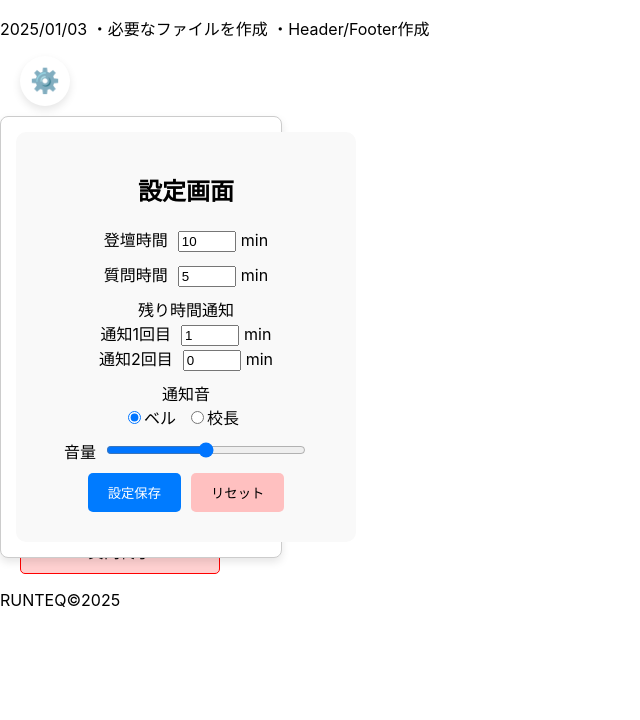
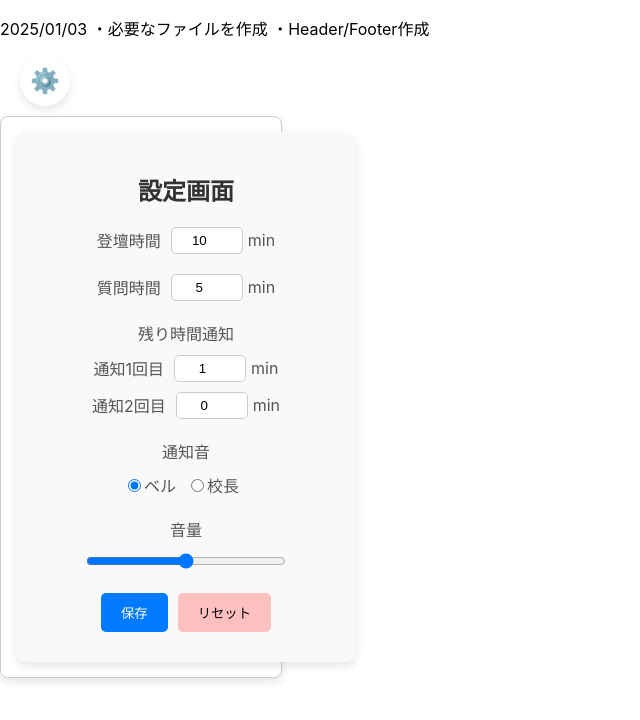
Before and after one commit to RUNTEQ-Isamin-Michi-Sakupi/lets-shuffle, a React (Create React App) app in the folder src/: page / in a window 1280 px wide. Both pictures are taken after a click on the button "⚙️". Shown: the top 720 px of the page, without its empty margins (0-640 px from the left). Built offline with nearby package versions, Linux system fonts and the light colour scheme.

Commit message:
設定画面の表示をいい感じに変更

```diff
--- a/src/src/03_views/components/blocks/Setting.jsx
+++ b/src/src/03_views/components/blocks/Setting.jsx
@@ -37,85 +37,89 @@ const Setting = ({ presentationTime, setPresentationTime, questionTime, setQuest
     };
 
     return (
-        <div style={{ padding: '20px', backgroundColor: '#f9f9f9', borderRadius: '10px', width: '300px' }}>
-            <h2 style={{ textAlign: 'center' }}>設定画面</h2>
+        <div style={{ padding: '20px', backgroundColor: '#f9f9f9', borderRadius: '10px', width: '300px', boxShadow: '0 4px 8px rgba(0, 0, 0, 0.1)' }}>
+            <h2 style={{ textAlign: 'center', marginBottom: '20px', color: '#333' }}>設定画面</h2>
 
             {/* 登壇時間 */}
-            <div style={{ marginBottom: '10px', textAlign: 'center' }}>
-                <label>登壇時間</label>
+            <div style={{ marginBottom: '20px', textAlign: 'center', display: 'flex', alignItems: 'center', justifyContent: 'center' }}>
+                <label style={{ marginRight: '10px', color: '#555' }}>登壇時間</label>
                 <input
                     type="number"
                     value={localPresentationTime}
                     onChange={(e) => setLocalPresentationTime(Number(e.target.value))}
                     style={{
-                        width: '50px',
-                        marginLeft: '10px',
-                        marginRight: '5px',
+                        width: '60px',
+                        padding: '5px',
+                        textAlign: 'center',
+                        borderRadius: '5px',
+                        border: '1px solid #ccc',
                     }}
                 />
-                min
+                <span style={{ marginLeft: '5px', color: '#555' }}>min</span>
             </div>
 
             {/* 質問時間 */}
-            <div style={{ marginBottom: '10px', textAlign: 'center' }}>
-                <label>質問時間</label>
+            <div style={{ marginBottom: '20px', textAlign: 'center', display: 'flex', alignItems: 'center', justifyContent: 'center' }}>
+                <label style={{ marginRight: '10px', color: '#555' }}>質問時間</label>
                 <input
                     type="number"
                     value={localQuestionTime}
                     onChange={(e) => setLocalQuestionTime(Number(e.target.value))}
                     style={{
-                        width: '50px',
-                        marginLeft: '10px',
-                        marginRight: '5px',
+                        width: '60px',
+                        padding: '5px',
+                        textAlign: 'center',
+                        borderRadius: '5px',
+                        border: '1px solid #ccc',
                     }}
                 />
-                min
+                <span style={{ marginLeft: '5px', color: '#555' }}>min</span>
             </div>
 
             {/* 残り時間通知 */}
-            <div style={{ marginBottom: '10px', textAlign: 'center' }}>
-                <label>残り時間通知</label>
-                <div style={{ textAlign: 'center' }}>
-                    <label>
-                        通知1回目
+            <div style={{ marginBottom: '20px', textAlign: 'center' }}>
+                <label style={{ display: 'block', marginBottom: '10px', color: '#555' }}>残り時間通知</label>
+                <div style={{ marginBottom: '10px', display: 'flex', alignItems: 'center', justifyContent: 'center' }}>
+                    <label style={{ marginRight: '10px', color: '#555' }}>通知1回目</label>
                     <input
                         type="number"
                         value={localFirstNotification}
                         onChange={(e) => setLocalFirstNotification(Number(e.target.value))}
                         style={{
-                                width: '50px',
-                                marginLeft: '10px',
-                                marginRight: '5px',
+                            width: '60px',
+                            padding: '5px',
+                            textAlign: 'center',
+                            borderRadius: '5px',
+                            border: '1px solid #ccc',
                         }}
                     />
-                        min
-                    </label>
+                    <span style={{ marginLeft: '5px', color: '#555' }}>min</span>
                 </div>
-                <div style={{ textAlign: 'center' }}>
-                    <label>
-                        通知2回目
+                <div style={{ display: 'flex', alignItems: 'center', justifyContent: 'center' }}>
+                    <label style={{ marginRight: '10px', color: '#555' }}>通知2回目</label>
                     <input
                         type="number"
                         value={localSecondNotification}
                         onChange={(e) => setLocalSecondNotification(Number(e.target.value))}
                         style={{
-                                width: '50px',
-                                marginLeft: '10px',
-                                marginRight: '5px',
+                            width: '60px',
+                            padding: '5px',
+                            textAlign: 'center',
+                            borderRadius: '5px',
+                            border: '1px solid #ccc',
                         }}
                     />
-                        min
-                    </label>
+                    <span style={{ marginLeft: '5px', color: '#555' }}>min</span>
                 </div>
             </div>
 
             {/* 通知音 */}
-            <div style={{ marginBottom: '10px', textAlign: 'center' }}>
-                <label>通知音</label>
-                <div style={{ textAlign: 'center' }}>
+            <div style={{ marginBottom: '20px', textAlign: 'center' }}>
+                <label style={{ display: 'block', marginBottom: '10px', color: '#555' }}>通知音</label>
+                <div>
                     {['ベル', '校長'].map((sound) => (
                         <div key={sound} style={{ display: 'inline-block', marginRight: '10px' }}>
-                            <label>
+                            <label style={{ color: '#555' }}>
                                 <input
                                     type="radio"
                                     value={sound}
@@ -130,15 +134,15 @@ const Setting = ({ presentationTime, setPresentationTime, questionTime, setQuest
             </div>
 
             {/* 音量 */}
-            <div style={{ marginBottom: '10px', textAlign: 'center' }}>
-                <label>音量</label>
+            <div style={{ marginBottom: '20px', textAlign: 'center' }}>
+                <label style={{ display: 'block', marginBottom: '10px', color: '#555' }}>音量</label>
                 <input
                     type="range"
                     value={localVolume}
                     onChange={(e) => setLocalVolume(Number(e.target.value))}
                     min="0"
                     max="100"
-                    style={{ marginLeft: '10px', width: '200px' }}
+                    style={{ width: '200px' }}
                 />
             </div>
 
@@ -156,7 +160,7 @@ const Setting = ({ presentationTime, setPresentationTime, questionTime, setQuest
                         marginRight: '10px',
                     }}
                 >
-                    設定保存
+                    保存
                 </button>
                 <button
                     onClick={handleReset}
```
Lines whose indentation alone changed are shown as unchanged.
